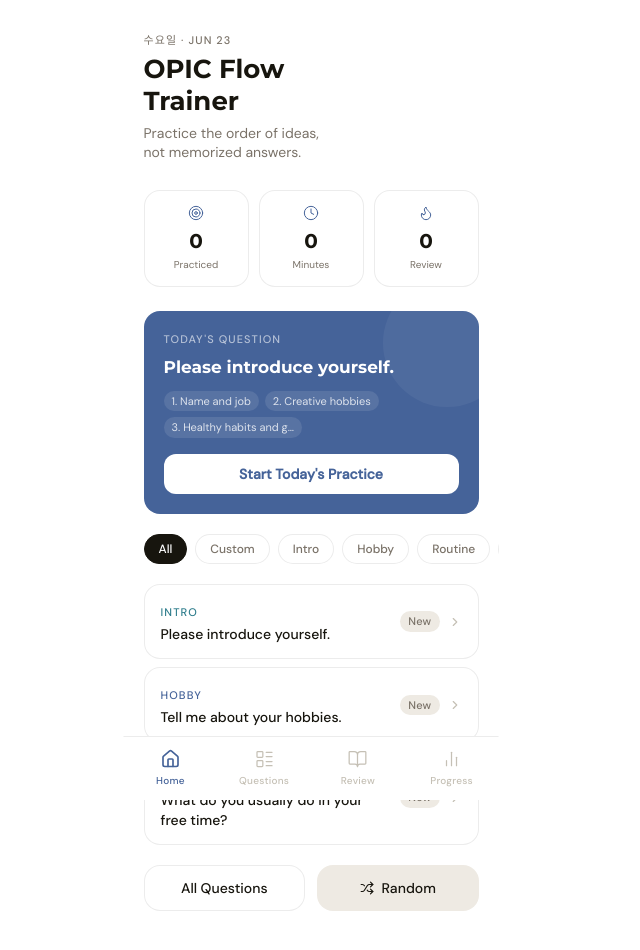
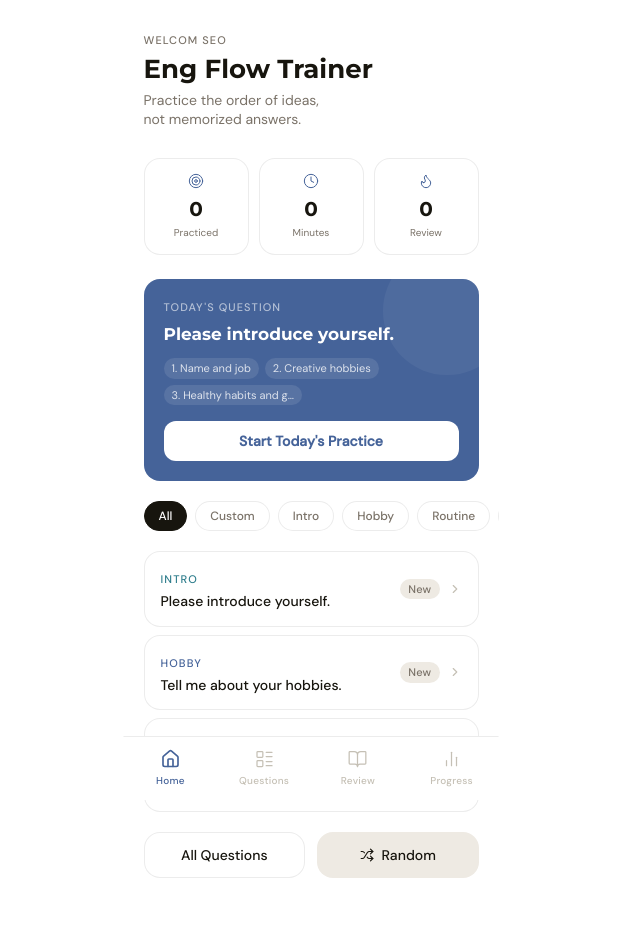
Before and after one commit to followildstar/Eng_Opic, a React (Vite) app: page / in a window 1280 px wide. Shown: the top 950 px of the page, without its empty margins (329-969 px from the left). Built offline with nearby package versions, Linux system fonts and the light colour scheme.

Commit message:
Update App.tsx

```diff
--- a/src/app/App.tsx
+++ b/src/app/App.tsx
@@ -523,8 +523,8 @@
   return (
     <div className="pb-24 px-5 pt-8">
       <div className="mb-7">
-        <p className="text-[11px] font-medium tracking-widest text-[#7A7268] uppercase mb-1">수요일 · Jun 23</p>
-        <h1 className="font-display text-[26px] font-semibold text-[#17150E] leading-tight">OPIC Flow<br />Trainer</h1>
+        <p className="text-[11px] font-medium tracking-widest text-[#7A7268] uppercase mb-1">Welcom seo</p>
+        <h1 className="font-display text-[26px] font-semibold text-[#17150E] leading-tight">Eng Flow Trainer</h1>
         <p className="text-sm text-[#7A7268] mt-1.5 leading-snug">Practice the order of ideas,<br />not memorized answers.</p>
       </div>
 
```
